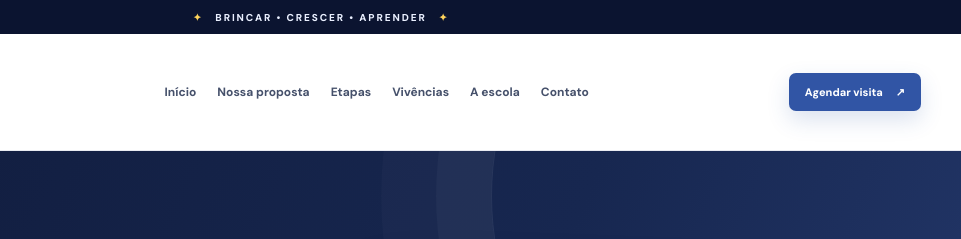
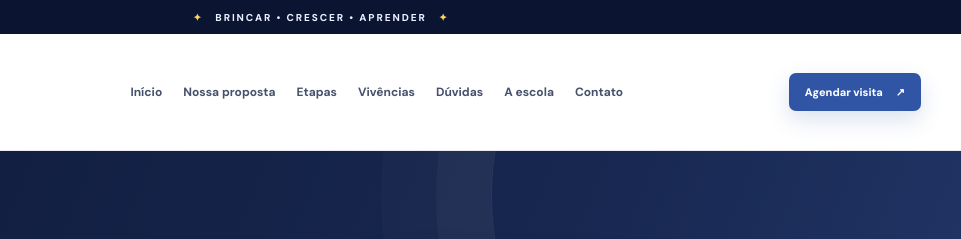
Before and after one commit to p2011gml-lgtm/Escola-Jean-Piaget-, a plain HTML site: page index.html in a window 1280 px wide. Shown: the top 239 px of the page, 319-1280 px from the left. Drawn offline with Linux system fonts and the light colour scheme; files whose address does not match are found by name.

Commit message:
Add 'Dúvidas' link to navigation in index.html

```diff
--- a/index.html
+++ b/index.html
@@ -25,6 +25,7 @@
         <a href="#proposta">Nossa proposta</a>
         <a href="#etapas">Etapas</a>
         <a href="#vivencias">Vivências</a>
+        <a href="#duvidas">Dúvidas</a>
         <a href="#escola">A escola</a>
         <a href="#contato">Contato</a>
       </nav>
```
